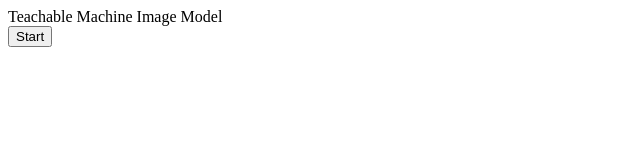
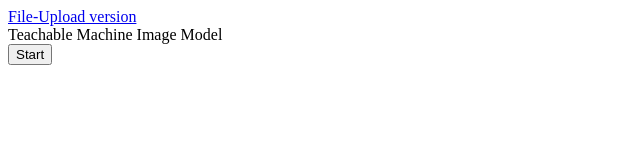
Before and after one commit to TeamAIRO/Mask-Project, a plain HTML site: page index.html in a window 1280 px wide. Shown: the whole page, without its empty margins (0-640 px from the left). Drawn offline with Linux system fonts and the light colour scheme.

Commit message:
Update index.html

```diff
--- a/index.html
+++ b/index.html
@@ -7,6 +7,7 @@
     <link href="style.css" rel="stylesheet" type="text/css" />
   </head>
   <body>
+    <a href="fileUpload.html">File-Upload version</a>
     <div>Teachable Machine Image Model</div>
     <button type="button" onclick="init()">Start</button>
     <div id="webcam-container"></div>
```
